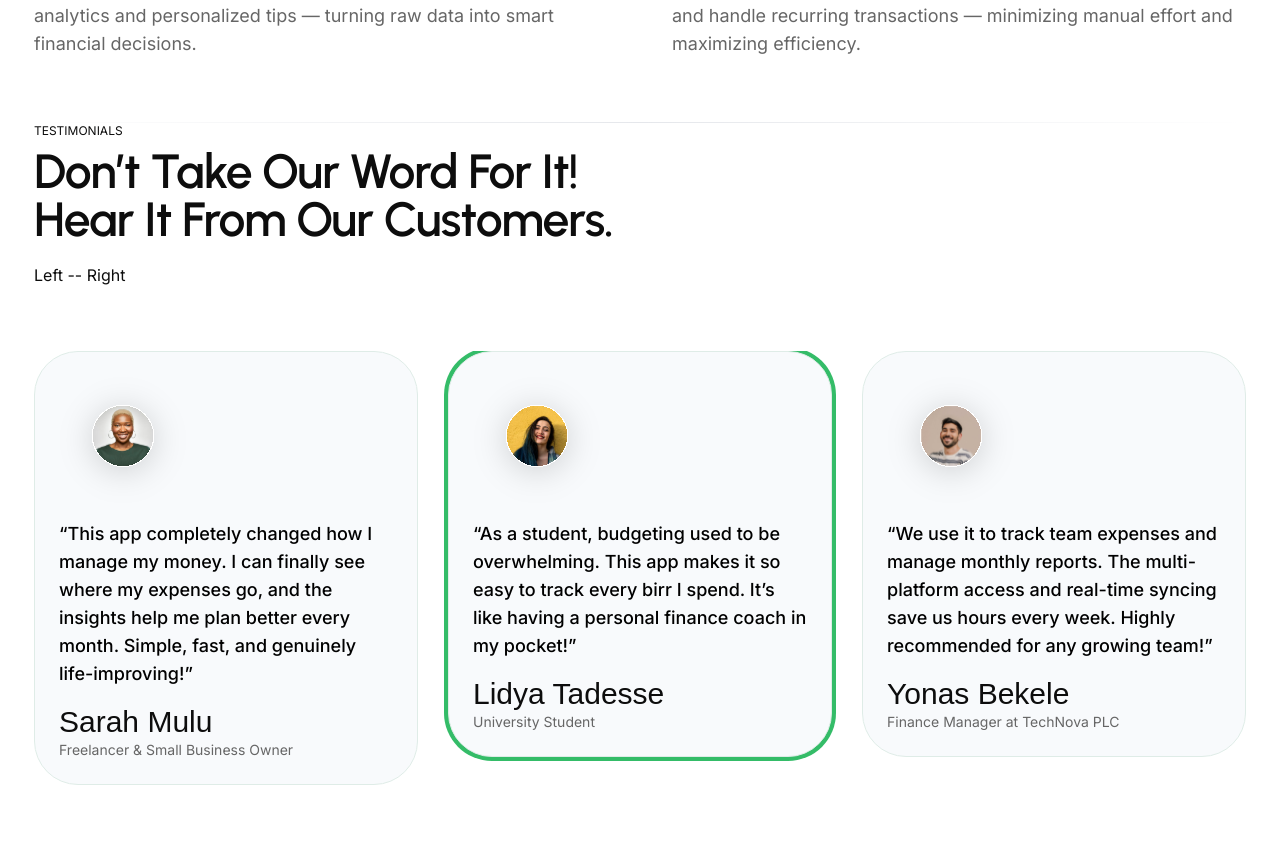
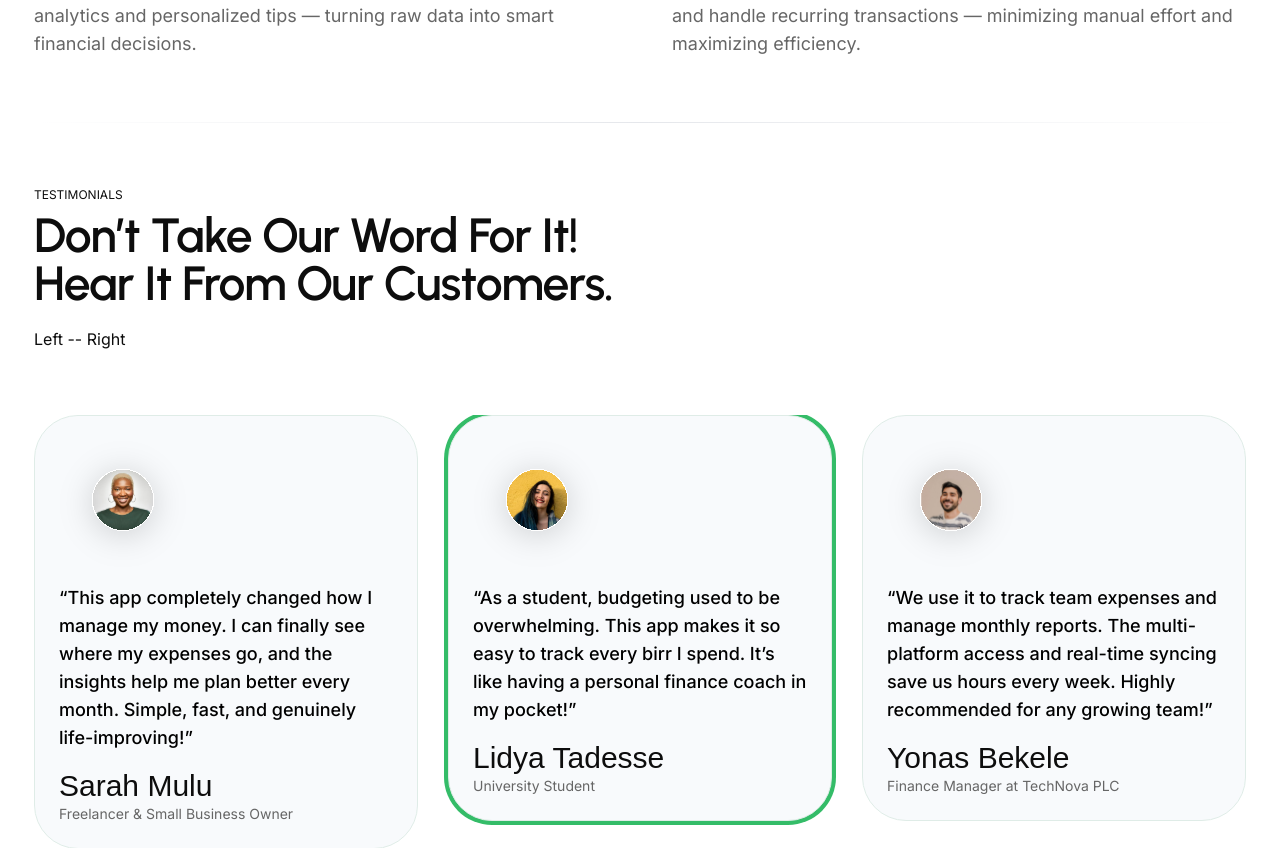
Before and after one commit to AbeloByte/Expense-Tracker-Landing-Page, a Next.js app: page / in a window 1280 px wide. Shown: the part 4101-4949 px from the top of the page. Built offline with nearby package versions, Linux system fonts and the light colour scheme; a web font is replaced by a local one.

Commit message:
adjust spacing for top of testimonial

```diff
--- a/components/sections/Testimonial.tsx
+++ b/components/sections/Testimonial.tsx
@@ -44,8 +44,8 @@ const testimonialData = [
 
 const Testimonial = ({}) => {
   return (
-    <div>
-      <div className="md:mb-32 mb-16 flex flex-col gap-16  min-w-[400px] container">
+    <div className="mt-16">
+      <div className="md:mb-32 mb-16 flex flex-col gap-16  min-w-[400px] container ">
         <div className="md:max-w-[807px] ">
           <div>
             {" "}
```
